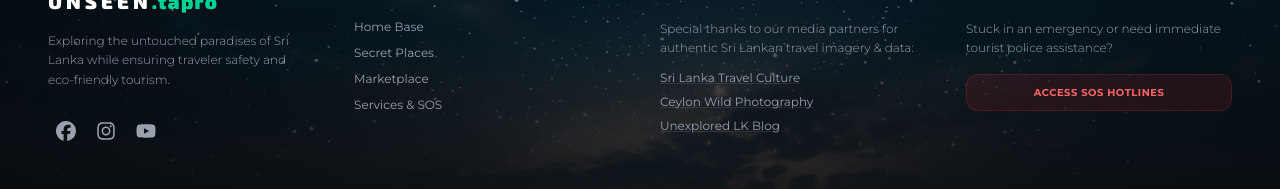
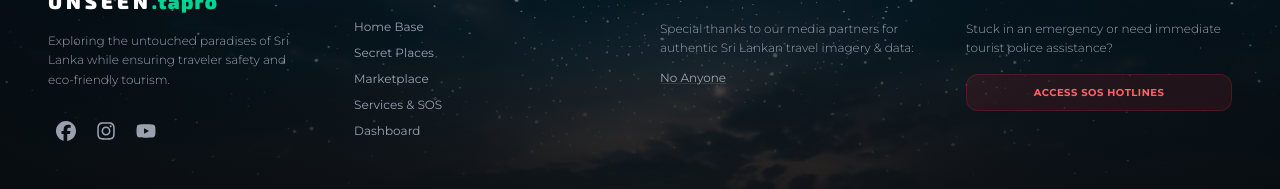
Before and after one commit to lakshan-beast/Unseen-Tapro, a React (Vite) app: page /dashboard in a window 1280 px wide. Shown: the part 1281-1470 px from the top of the page. Built offline with nearby package versions, Linux system fonts and the light colour scheme; no server answers; a web font is replaced by a local one.

Commit message:
fix: Update Footer component by commenting out old content credits and adding Dashboard link

```diff
--- a/src/components/layout/Footer.tsx
+++ b/src/components/layout/Footer.tsx
@@ -231,9 +231,10 @@ import { RiCopyrightLine } from "react-icons/ri";
 
 export default function Footer() {
   const contentCredits = [
-    { name: "Sri Lanka Travel Culture", url: "https://facebook.com" },
-    { name: "Ceylon Wild Photography", url: "https://Instagram.com" },
-    { name: "Unexplored LK Blog", url: "https://example3.com" },
+    // { name: "Sri Lanka Travel Culture", url: "https://facebook.com" },
+    // { name: "Ceylon Wild Photography", url: "https://Instagram.com" },
+    // { name: "Unexplored LK Blog", url: "https://example3.com" },
+    { name: "No Anyone", url: "https://example3.com" },
   ];
 
   return (
@@ -246,7 +247,6 @@ export default function Footer() {
           className="w-full h-full object-cover opacity-0.95"
           //   className="w-full h-full object-cover opacity-0.55 grayscale contrast-125"
         />
-        {/* පින්තූරය උඩින් කළු පාට Gradient එකක් දාලා අකුරු ලස්සනට කැපිලා පේන්න හදනවා */}
         <div className="absolute inset-0 bg-gradient-to-t from-zinc-950 via-zinc-950/80 to-zinc-950/40"></div>
       </div>
 
@@ -321,6 +321,13 @@ export default function Footer() {
                 Services & SOS
               </Link>
             </li>
+            <li>
+              <Link
+                to="/dashboard"
+                className="hover:text-white transition-colors">
+                Dashboard
+              </Link>
+            </li>
           </ul>
         </div>
 
```
